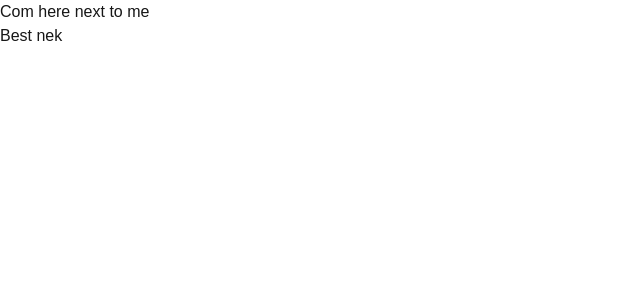
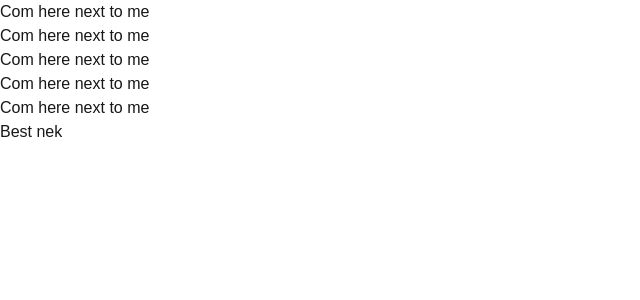
Before and after one commit to thanhtung5598/mono-stack, a Next.js app in the folder apps/web/: page / in a window 1280 px wide. Shown: the top 300 px of the page, without its empty margins (0-640 px from the left). Built offline with nearby package versions, Linux system fonts and the light colour scheme.

Commit message:
update task

```diff
--- a/apps/web/src/app/page.tsx
+++ b/apps/web/src/app/page.tsx
@@ -2,6 +2,10 @@ export default function Home() {
   return (
     <div className="grid grid-rows-[20px_1fr_20px] items-center justify-items-center min-h-screen p-8 pb-20 gap-16 sm:p-20 font-[family-name:var(--font-geist-sans)]">
       <main className="flex flex-col gap-8 row-start-2 items-center sm:items-start">
+        <div className="text-center">Com here next to me</div>
+        <div className="text-center">Com here next to me</div>
+        <div className="text-center">Com here next to me</div>
+        <div className="text-center">Com here next to me</div>
         <div className="text-center">Com here next to me</div>
         <div className="text-center">Best nek</div>
       </main>
```
Also changed, not shown: 1 other file (tests, documents, lock files or other folders).
